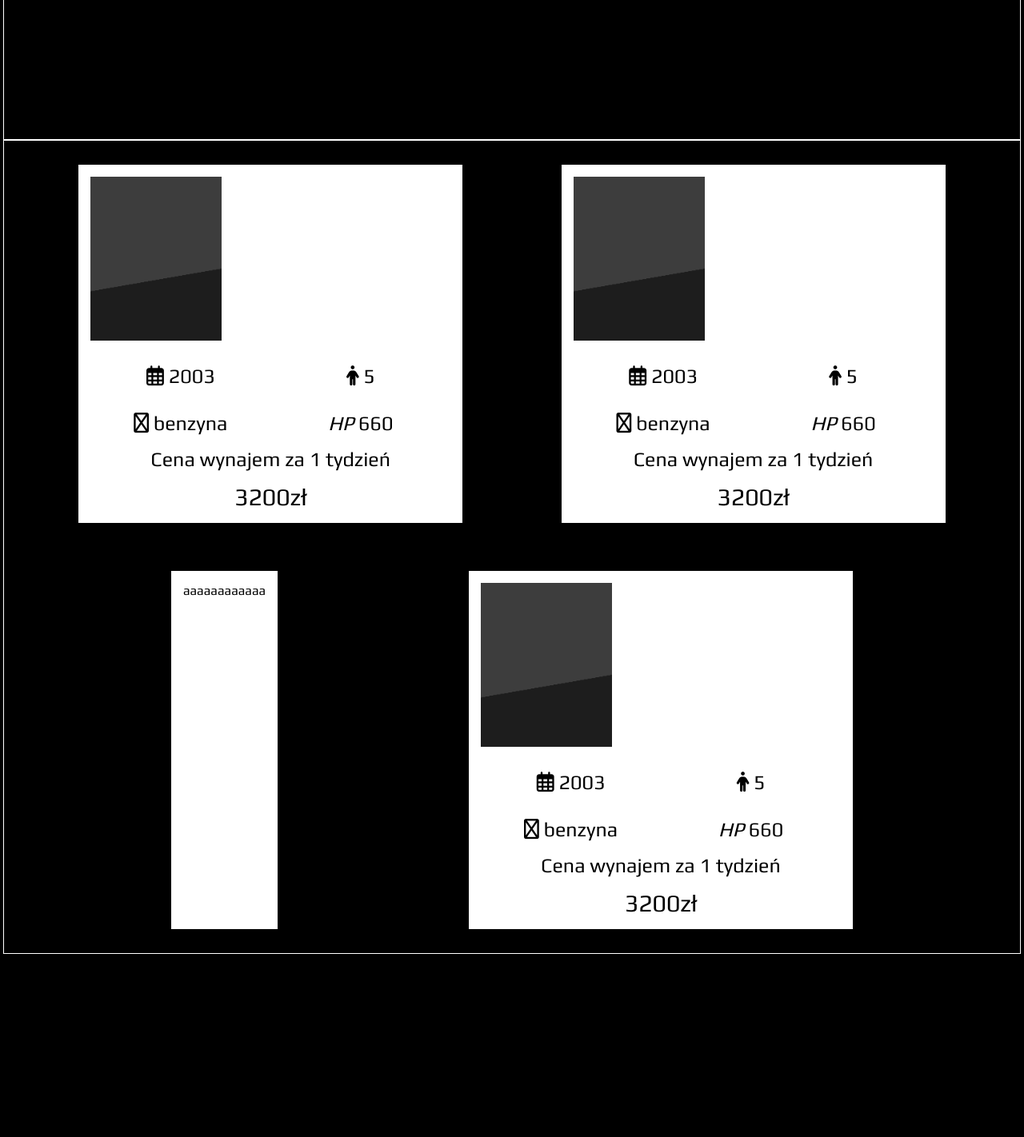
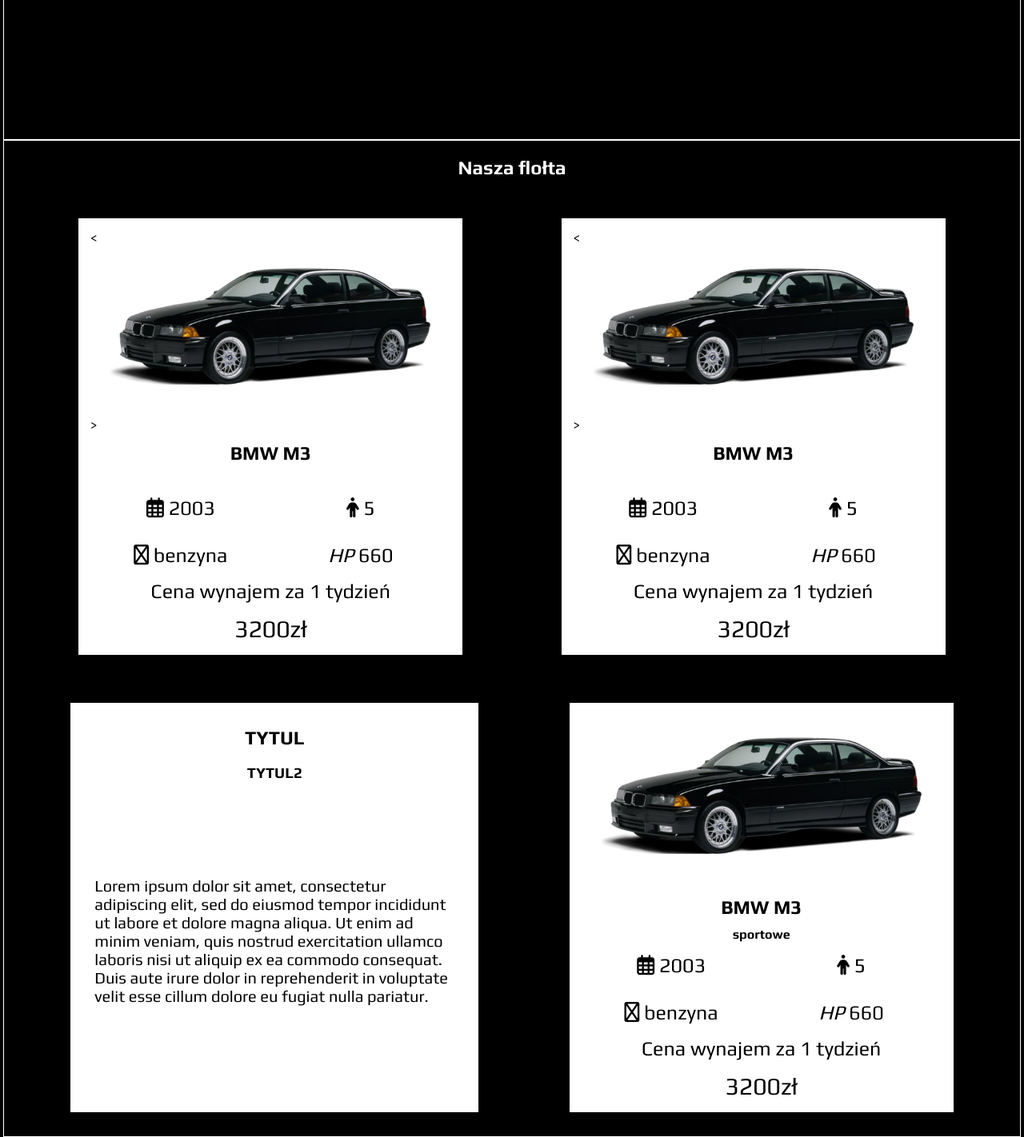
Before and after one commit to DominikBuczkowski/CaRent, a PHP site: page / in a window 1280 px wide; the page is wider, and only the part inside the window is pictured. Shown: the part 913-2335 px from the top of that part at 80% size. Before the commit the page ends 2106 px from the top of that part, so only its background shows below. Run offline with PHP 8.4, Linux system fonts and the light colour scheme; some libraries are stand-ins or nearby versions.

Commit message:
Massive update
Starting on documentation
Remaking blocks:
   click to change image,
   Better fitment,
   news block,
New database:
   all tables done,
   need to add more cars and news
Fixes in JS
Fixes in CSS

```diff
--- a/index.html
+++ b/index.html
@@ -2,10 +2,10 @@
 <html lang="pl">
     <head>
         <meta charset="UTF-8">
-        <meta http-equiv="X-UA-Compatible" content="IE=edge, chrome=1">
+        <meta http-equiv="X-UA-Compatible" content="IE=edge">
         <meta name="viewport" content="width=device-width, initial-scale=1.0">
         <meta name="description" content="wypożyczalnia">
-        <meta name="keywords" content="wypożyczalnia samochodowa, wypożyczalnia, aut">
+        <meta name="keywords" content="wypożyczalnia samochodów, wypożyczalnia, samochodów">
         <meta name="author" content="Dominik Buczkowski">
         <meta name="robots" content="noindex, nofollow">
 
@@ -25,13 +25,10 @@
 <body>
 
     <nav class="nav" id="nav">
-        <img src="/img/nav_logo.png" height="45px" alt="logo" id="logo" onclick="move()"/>
+        <img src="/img/nav_logo.png" height="45" alt="logo" id="logo" onclick="move()">
 
         <div class="rect" id="diamond">
         </div>
-    </nav>
-
-
     </nav>
 
     <main>
@@ -100,7 +97,7 @@
             </div>
 
 
-            <div class="card-group" id="touranA" data-status="active" data-index="1">
+            <div class="card-group" data-status="active" data-index="1">
                 <div class="card">
                     <div class="info-cluster">
                         <div class="info-year">
@@ -146,7 +143,7 @@
 
             </div>
 
-            <div class="card-group" id="touran" data-status="after" data-index="2">
+            <div class="card-group" data-status="after" data-index="2">
                 <div class="card">
                     <div class="info-cluster">
                         <div class="info-year">
@@ -192,7 +189,7 @@
 
             </div>
 
-            <div class="card-group" id="touran" data-status="back" data-index="4">
+            <div class="card-group" data-status="back" data-index="4">
                 <div class="card">
                     <div class="info-cluster">
                         <div class="info-year">
@@ -246,9 +243,39 @@
 
 
         </section>
-        <section class="abc">
+
+        <section class="flota">
+            <header class="flota-header">
+                <h1>Nasza flołta</h1>
+            </header>
+
             <div class="gen-block">
-                <div class="gen-block-img" style="background-image: url('/img/cars/showroom.png');">
+
+                <div class="gen-block-top">
+
+                    <div class="buttons">
+                        <div class="arrow-left">
+                            &lt;
+                        </div>
+                        <div class="gen-block-img">
+                            <img src="img/cars/e36_1.png"  data-index="0" data-status="active">
+                            <img src="img/cars/e36_2.png" data-index="1" data-status="hidden">
+                            <img src="img/cars/e36_2.png"  data-index="2" data-status="hidden">
+                        </div>
+                        <div class="arrow-right">
+                            &gt;
+                        </div>
+                    </div>
+
+
+
+
+
+
+                    <div class="gen-block-name">
+                        <h2>BMW M3</h2>
+                    </div>
+
                 </div>
             <div class="aaa">
                 <div class="gen-block-info-cluster">
@@ -277,39 +304,32 @@
             </div>
         </div>
         <div class="gen-block">
-                <div class="gen-block-img" style="background-image: url('/img/cars/showroom.png');">
+
+            <div class="gen-block-top">
+
+                <div class="buttons">
+                    <div class="arrow-left">
+                        &lt;
                     </div>
-                <div class="aaa">
-                    <div class="gen-block-info-cluster">
-                        <div class="gen-info-year">
-                            <i class="fa-regular fa-calendar-days"></i>&nbsp;2003
+                    <div class="gen-block-img">
+                        <img src="img/cars/e36_1.png"  data-index="0" data-status="active">
+                        <img src="img/cars/e36_2.png" data-index="1" data-status="hidden">
+                        <img src="img/cars/e36_2.png"  data-index="2" data-status="hidden">
                     </div>
-                        <div class="gen-info-seats">
-                            <i class="fa-solid fa-person"></i>&nbsp;5
+                    <div class="arrow-right">
+                        &gt;
+                    </div>
                 </div>
 
-                        <div class="gen-info-en" style="clear: both;">
-                            <i class="fa-regular fa-gas-pump"></i>&nbsp;benzyna
+
+
+
+
+
+                <div class="gen-block-name">
+                    <h2>BMW M3</h2>
                 </div>
-                        <div class="gen-info-hp" >
-                            <i>HP</i>&nbsp;660
-                        </div>
-                    </div>
-                    <div class="gen-block-price-claster" style="clear: both;">
-                        <div class="gen-block-price-label">
-                            Cena wynajem za 1 tydzień
-                        </div>
-                        <div class="gen-block-price">
-                            3200zł
-                        </div>
-                    </div>
-                </div>
-            </div>
-            <div class="gen-block">
-                aaaaaaaaaaaa
-            </div>
-            <div class="gen-block">
-                <div class="gen-block-img" style="background-image: url('/img/cars/showroom.png');">
+
             </div>
         <div class="aaa">
             <div class="gen-block-info-cluster">
@@ -338,6 +358,81 @@
         </div>
     </div>
 
+
+            <div class="gen-block-text">
+                <div class="text-title">
+                    <h2>TYTUL</h2>
+                </div>
+                <div class="text-title">
+                    <h3>TYTUL2</h3>
+                </div>
+                <div class="text-text">
+                    <p>
+                        Lorem ipsum dolor sit amet, consectetur adipiscing elit, sed do eiusmod tempor incididunt ut labore et dolore magna aliqua. Ut enim ad minim veniam, quis nostrud exercitation ullamco laboris nisi ut aliquip ex ea commodo consequat. Duis aute irure dolor in reprehenderit in voluptate velit esse cillum dolore eu fugiat nulla pariatur.
+                    </p>
+                </div>
+
+            </div>
+            <div class="gen-block">
+
+                <div class="gen-block-top">
+
+                    <div class="buttons">
+                        <div class="gen-block-img">
+                            <img src="img/cars/e36_1.png" class="img-test" id="test"
+                            data-status="active"
+                            onclick="
+                            e36++;
+                            if (e36 > 2) {
+                                e36 = 1;
+                                this.src = 'img/cars/e36_'+e36+'.png';
+                            }
+                            else {
+                                this.src = 'img/cars/e36_'+e36+'.png';
+                            }
+
+
+                            ">                        </div>
+                    </div>
+                    <div class="gen-block-name">
+                        <h2>BMW M3</h2>
+
+                    </div>
+                    <script>
+                        var e36 = 1;
+
+
+
+                    </script>
+
+                </div>
+            <div class="aaa">
+                <h4>sportowe</h4>
+                <div class="gen-block-info-cluster">
+                    <div class="gen-info-year">
+                        <i class="fa-regular fa-calendar-days"></i>&nbsp;2003
+                    </div>
+                    <div class="gen-info-seats">
+                        <i class="fa-solid fa-person"></i>&nbsp;5
+                    </div>
+
+                    <div class="gen-info-en" style="clear: both;">
+                        <i class="fa-regular fa-gas-pump"></i>&nbsp;benzyna
+                    </div>
+                    <div class="gen-info-hp" >
+                        <i>HP</i>&nbsp;660
+                    </div>
+                </div>
+                <div class="gen-block-price-claster" style="clear: both;">
+                    <div class="gen-block-price-label">
+                        Cena wynajem za 1 tydzień
+                    </div>
+                    <div class="gen-block-price">
+                        3200zł
+                    </div>
+                </div>
+            </div>
+        </div>
         </section>
 
     </main>
--- a/main.js
+++ b/main.js
@@ -1,3 +1,7 @@
+
+
+
+
 let activeIndex = 0;
 
             const groups = document.getElementsByClassName("card-group");
--- a/styles/style.css
+++ b/styles/style.css
@@ -310,13 +310,18 @@
     align-items: center;
 }
 
-.abc {
+.flota {
     width: calc(100% - 10px);
     border: 1px solid white;
     margin: auto;
     display: flex;
     justify-content: space-evenly;
     flex-wrap: wrap;
+}
+.flota-header {
+    width:100%;
+    color: white;
+    text-align: center;
 }
 .gen-block {
     max-width: 450px;
@@ -326,19 +331,44 @@
     background-color: white;
 }
 .gen-block-img {
-    width: 450px;
-    height: 205px;
+    width: 100%;
+    height: 200px;
     margin-bottom: 15px;
     background-size: 400px 250px;
-    background-repeat: no-repeat;
-    background-size:contain;
+    float: left;
+    display: flex;
+    justify-content: center;
+    align-items: center;
+    cursor: pointer;
+}
 
+
+.gen-block-img img[data-status="active"] {
+    width: 400px;
+    position: absolute;
+    display: block;
 }
-.gen-block-img > img {
+.gen-block-img img[data-status="hidden"]{
+    width: 400px;
+    position: absolute;
+    display: none;
+}
+.gen-block-img img[data-status="hidden"]{
+    width: 400px;
+    position: absolute;
+    display: none;
+}
+.gen-block-name {
     width: 100%;
-    height: 100%;
+    height: 50px;
+    display: flex;
+    justify-content: center;
+    align-items: center;
+}
+.gen-block-top {
+    width: 450px;
+}
 
-}
 .gen-block-info-cluster {
     width: 100%;
     margin-bottom: 15px;
@@ -369,3 +399,30 @@
     justify-content: center;
     height: 30px;
 }
+h4 {
+    text-align: center;
+    margin: 0;
+}
+.gen-block-text {
+    max-width: 450px;
+    min-width: 250px;
+    margin: 30px;
+    padding: 30px;
+    width: calc(auto - 60px);
+    background-color: white;
+}
+.gen-block-text > * {
+    width: 100%;
+    text-align: center;
+}
+.gen-block-text h1, h2 {
+    margin: 0;
+}
+.text-text {
+    display: flex;
+    justify-content: center;
+    align-items: center;
+    height: 80%;
+    text-align: left;
+    font-size: 20px;
+}
```
Also changed, not shown: carent.sql (added, +70 -0 lines), next.js (added, +17 -0 lines), img/cars/f40_1.png (added), img/cars/f40_2.png (added), 1 other file. Lines whose indentation alone changed are shown as unchanged.
